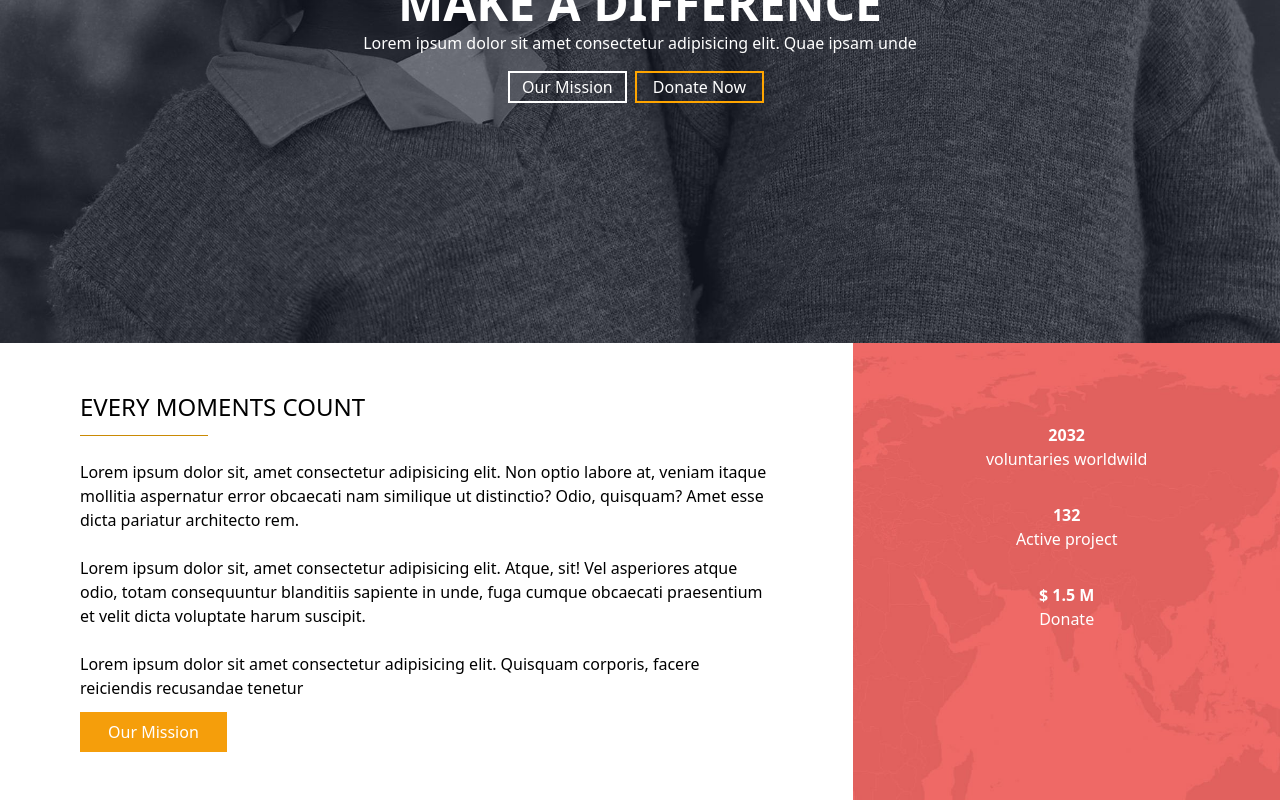
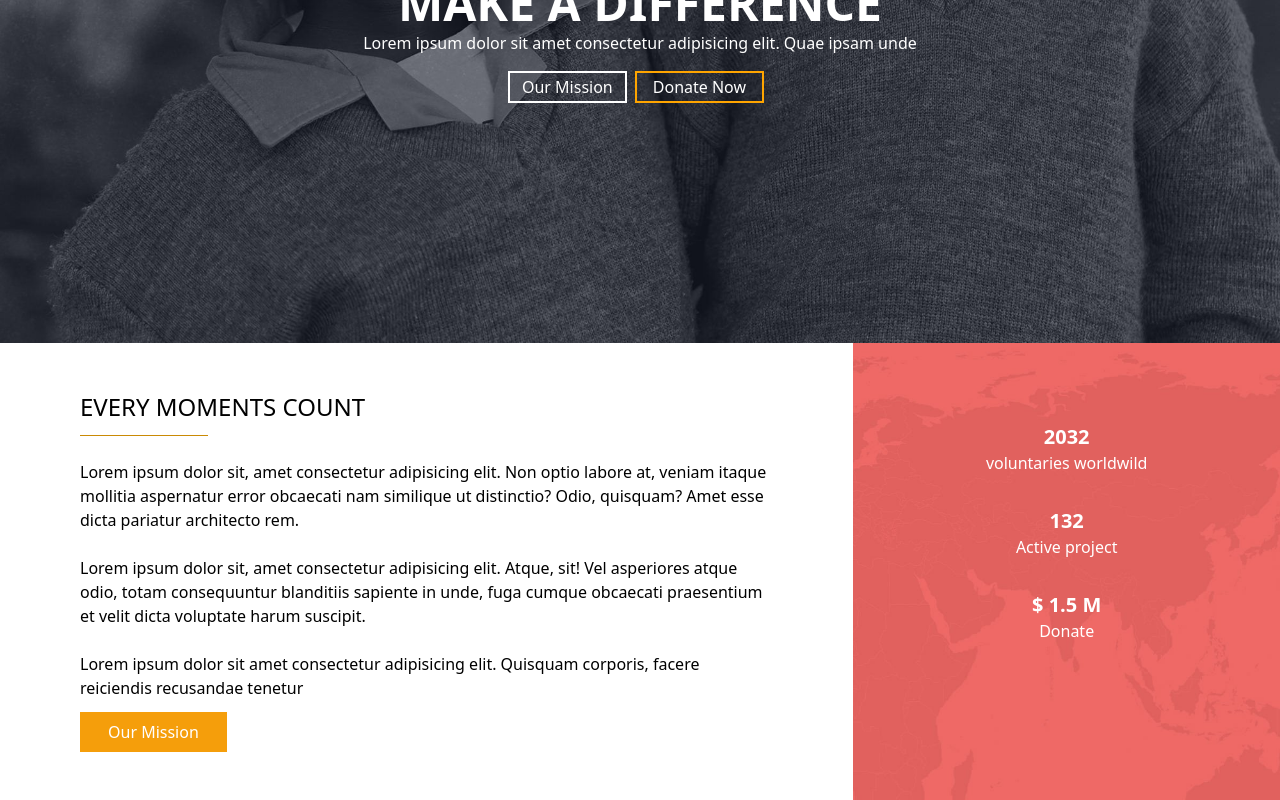
Before and after one commit to gabrielebaglioni/proj-html-vuejs, a Vue app: page / in a window 1280 px wide. Shown: the part 363-1163 px from the top of the page. Built offline with nearby package versions, Linux system fonts and the light colour scheme.

Commit message:
fix size

```diff
--- a/src/components/Commons/MainCommons/Section1Main.vue
+++ b/src/components/Commons/MainCommons/Section1Main.vue
@@ -15,11 +15,11 @@
      </div>
      <div class="w-1/3 background">
        <div class="flex flex-col justify-center items-center pt-20 text-white">
-          <span class="text-center font-extrabold">2032</span>
+          <span class="text-center font-extrabold text-xl">2032</span>
           <p class="mb-8">voluntaries worldwild</p>
-          <span class="text-center font-extrabold">132</span>
+          <span class="text-center font-extrabold text-xl">132</span>
           <p class="mb-8">Active project</p>
-          <span class="text-center font-extrabold">$ 1.5 M</span>
+          <span class="text-center font-extrabold text-xl">$ 1.5 M</span>
           <p>Donate</p>
        </div>
      </div>
--- /dev/null
+++ b/src/components/Commons/MainCommons/Section2Main.vue
@@ -0,0 +1,15 @@
+<template>
+  <div>
+
+  </div>
+</template>
+
+<script>
+export default {
+ name: 'Section2Manu',
+}
+</script>
+
+<style lang="scss" scoped>
+
+</style>
```
